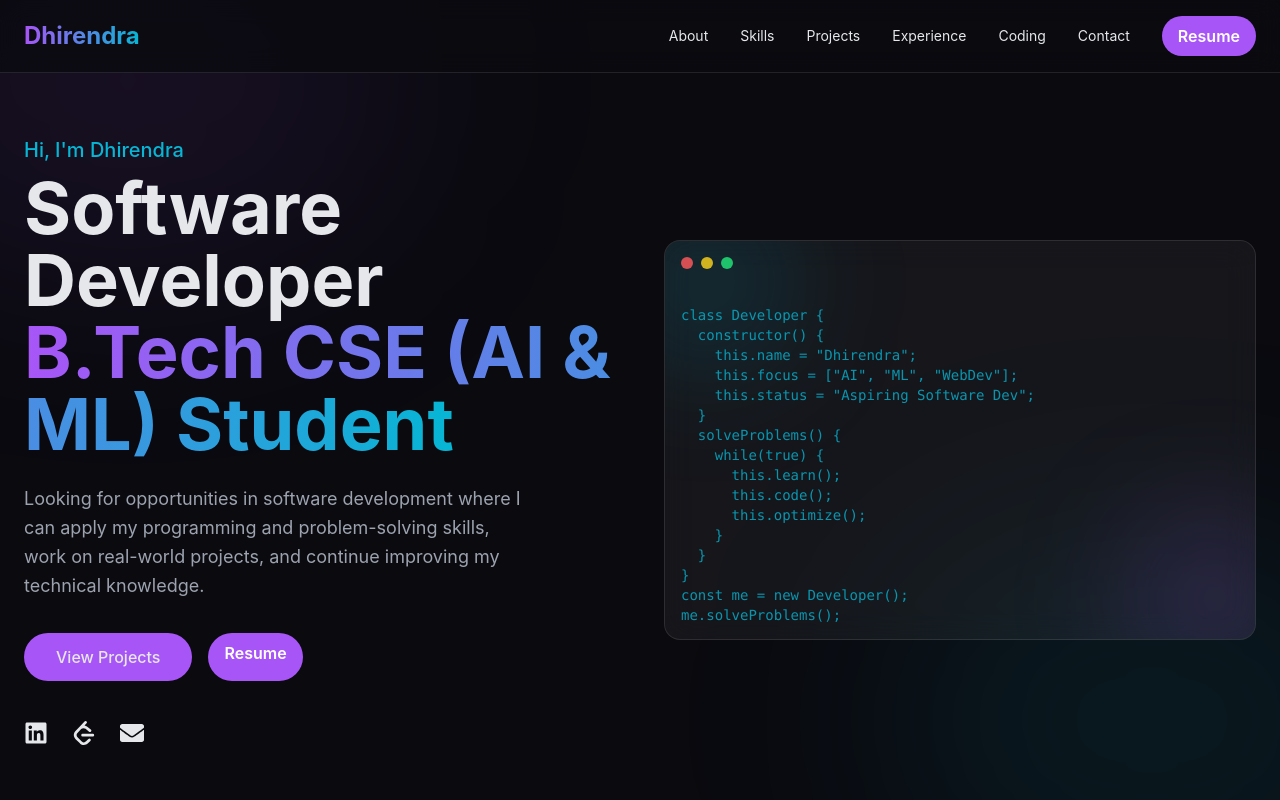
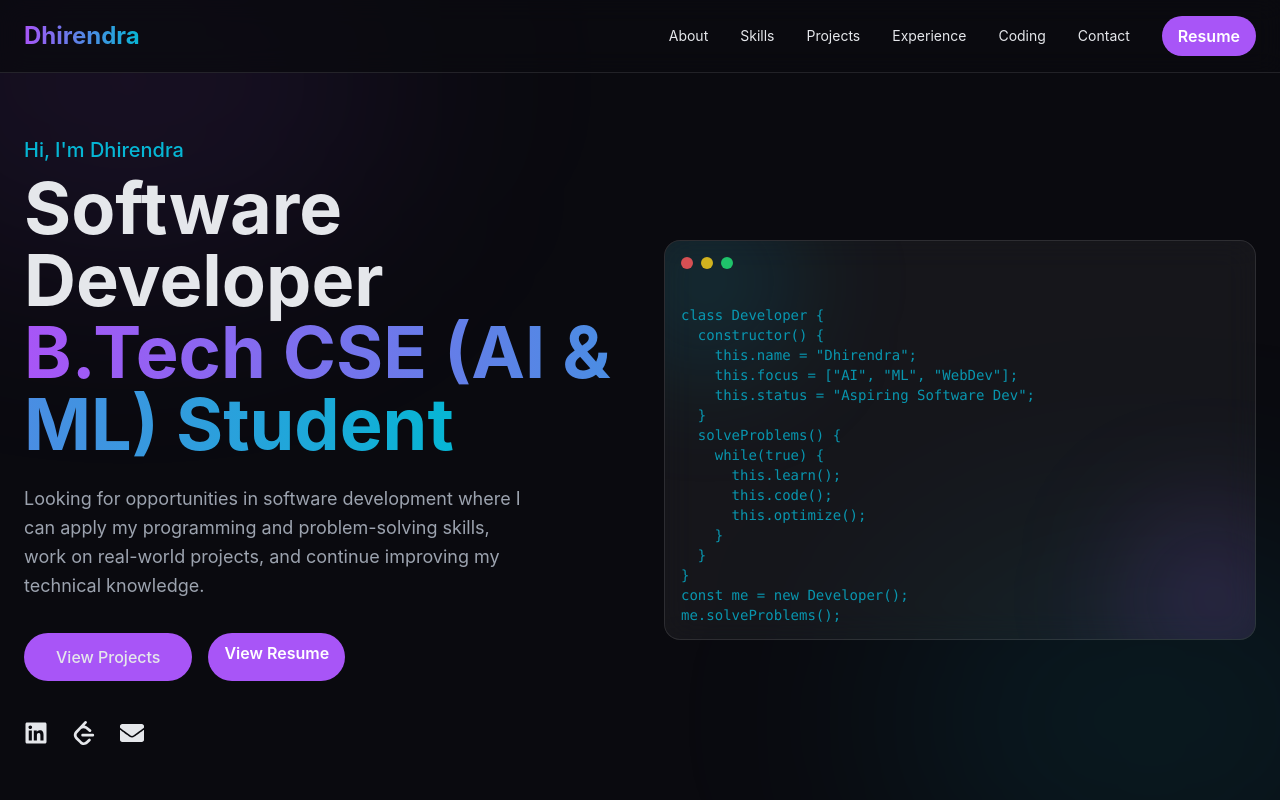
Before and after one commit to dhirendra63/Dhirendra_portfolio, a React (Vite) app: page / in a window 1280 px wide. Shown: the top 800 px of the page. Built offline with nearby package versions, Linux system fonts and the light colour scheme.

Commit message:
Update portfolio

```diff
--- a/src/components/Hero.jsx
+++ b/src/components/Hero.jsx
@@ -28,7 +28,7 @@ const Hero = () => {
                         target="_blank"
                         rel="noopener noreferrer"
                         className="px-4 py-2 rounded-full bg-accentPurple text-white font-semibold hover:bg-accentPurple/90 transition-all">
-                        Resume
+                         View Resume
                         {/* <FaEye /> */}
                     </a>
                 </div>
```
